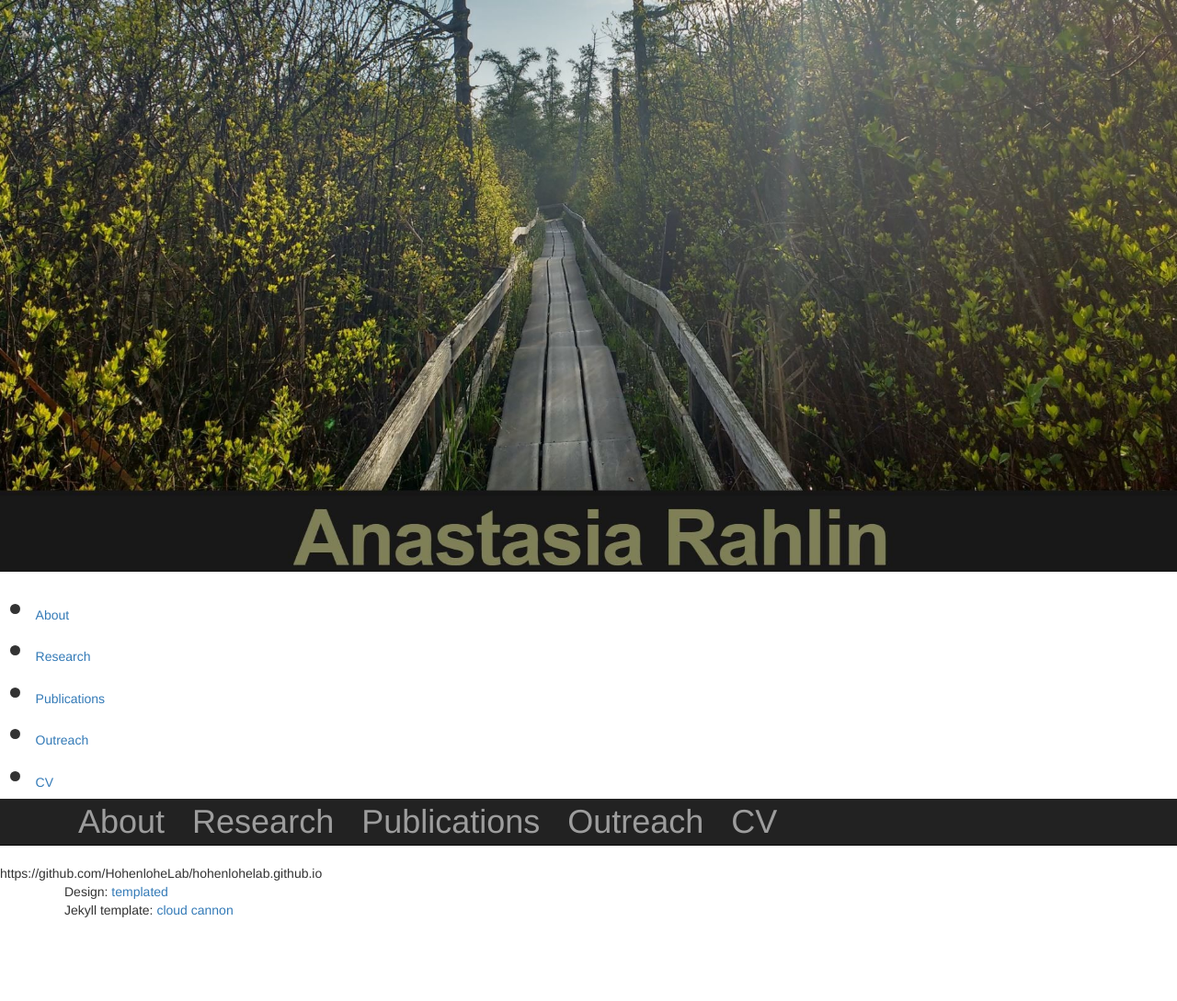
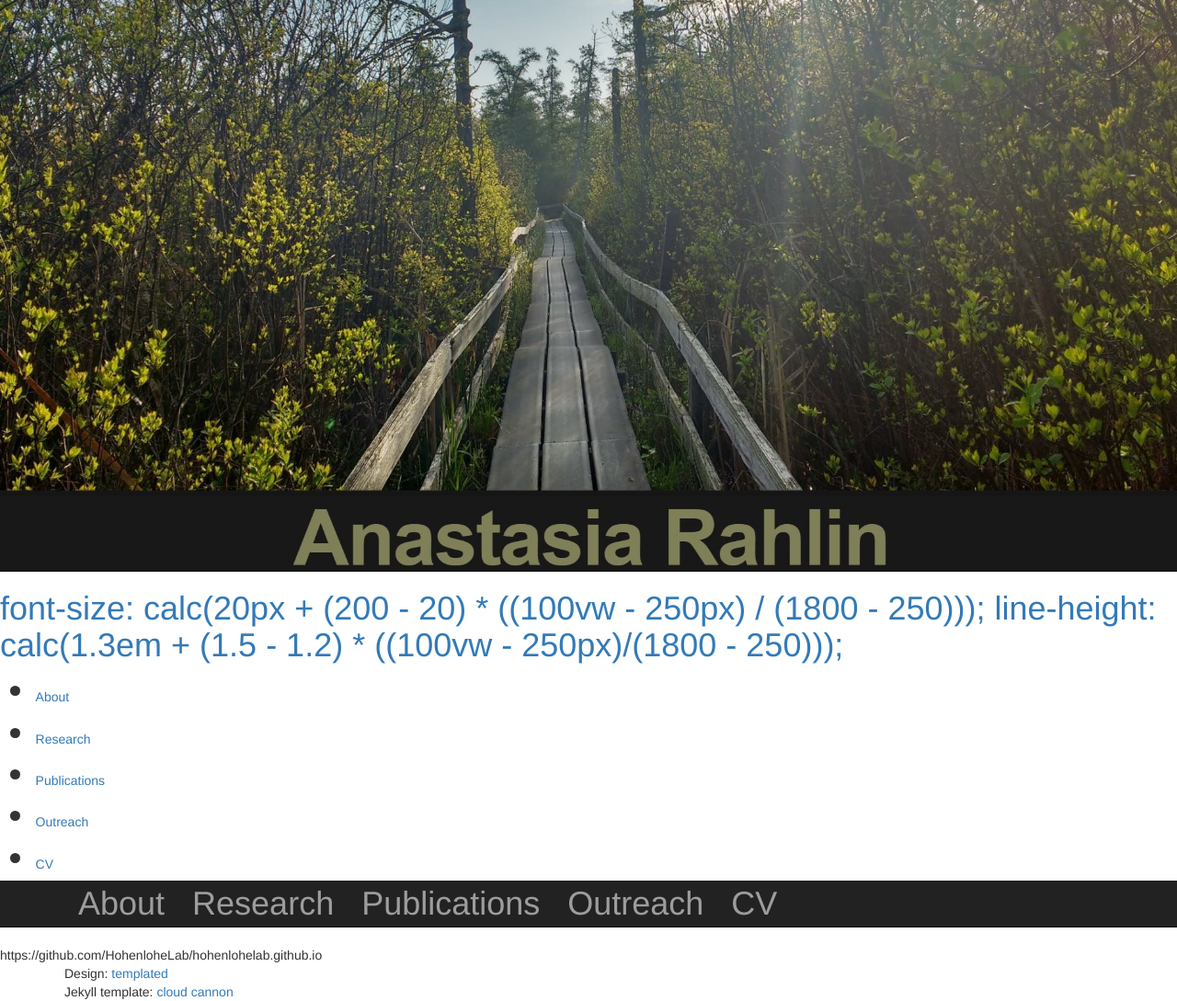
Before and after one commit to anarahlin/anarahlin.github.io, a Jekyll site: the page built from zz_old_index.html, in a window 1280 px wide. Shown: the whole page at 92% size. Built offline with Jekyll 4.4.1, drawn with Linux system fonts in a browser that asks for light colours; nearby versions of some CDN libraries; comment, search, counter and statistics services are not loaded; before the commit the page ends 1000 px from its top, so only the background shows below that.

Commit message:
Revert "Update nav.html"
This reverts commit 2862d22edf38b71a26c5a4c3c312066cefa88408.

```diff
--- a/_includes/nav.html
+++ b/_includes/nav.html
@@ -80,9 +80,8 @@
 <!-- trying to see if this causes the old nav to come back? -->
  <div id="nav-wrapper">
 
-	<!-- delete this font size business, it messes up what is inside of the navigation links
 	font-size: calc(20px + (200 - 20) * ((100vw - 250px) / (1800 - 250)));
-	line-height: calc(1.3em + (1.5 - 1.2) * ((100vw - 250px)/(1800 - 250))); -->
+	line-height: calc(1.3em + (1.5 - 1.2) * ((100vw - 250px)/(1800 - 250)));
 
 	 <nav id="nav">
 
```
